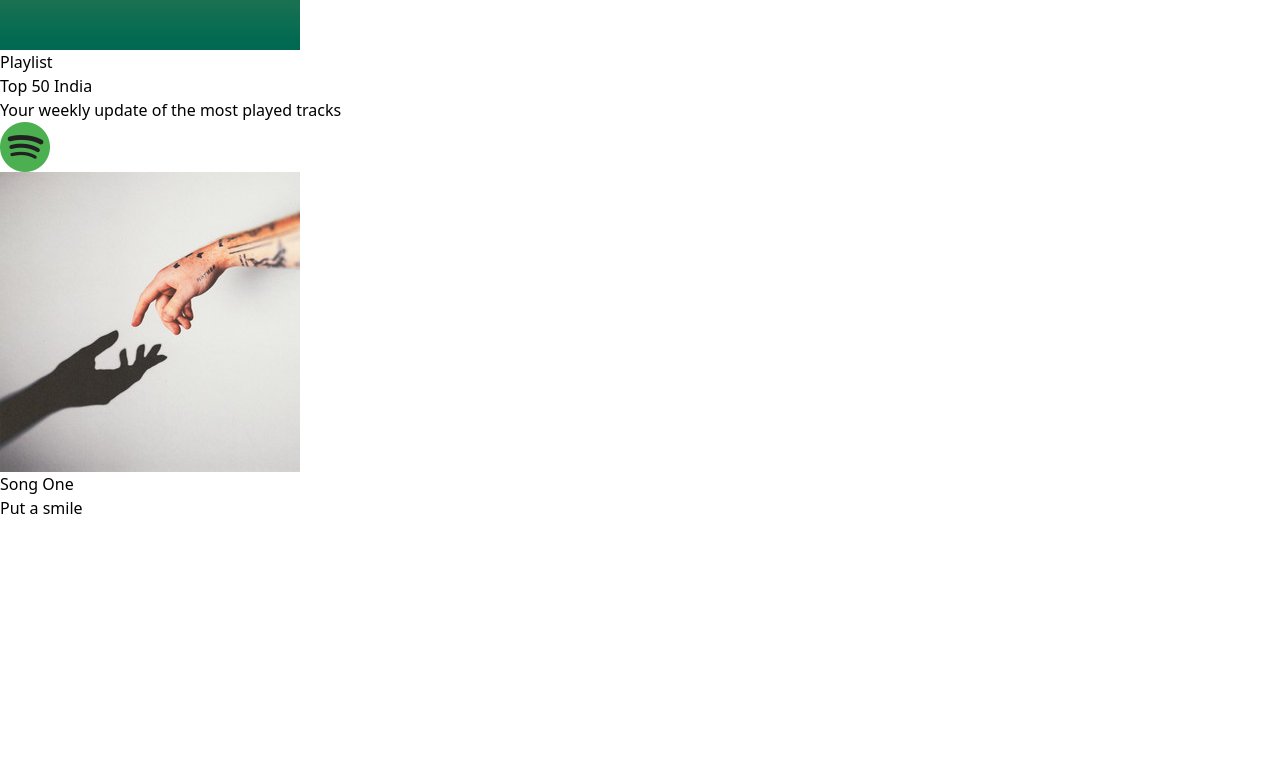
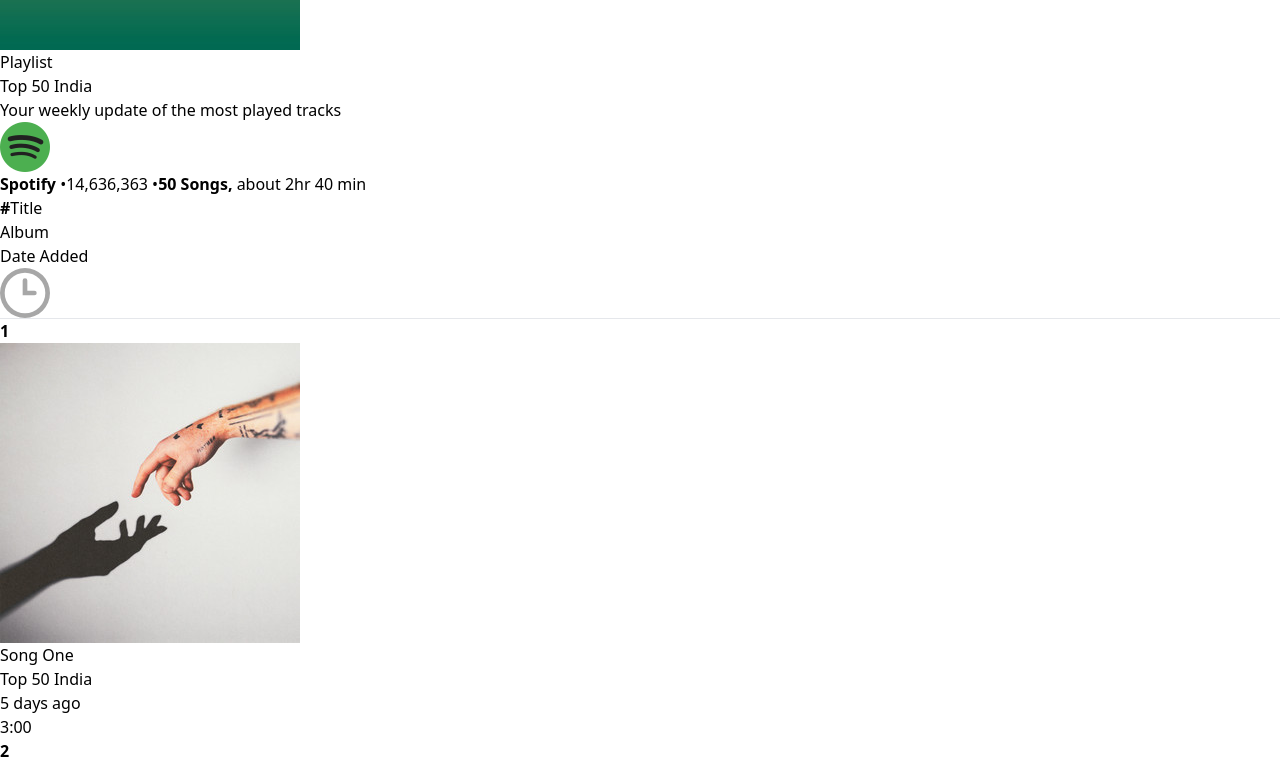
Before and after one commit to Amith-18/Spotify-Clone, a React (Vite) app: page /album/1 in a window 1280 px wide. Shown: the part 960-1721 px from the top of the page. Built offline with nearby package versions, Linux system fonts and the light colour scheme.

Commit message:
Modification in display DisplayAlbum navbar

```diff
--- a/src/Components/Display.jsx
+++ b/src/Components/Display.jsx
@@ -1,15 +1,24 @@
-import React from 'react'
-import { Route, Routes } from 'react-router-dom'
+import React, { useRef } from 'react'
+import { Route, Routes, useLocation } from 'react-router-dom'
 import DisplayHome from './DisplayHome'
 import DisplayAlbum from './DisplayAlbum'
+import { albumsData } from '../assets/assets'
 
 
 const Display = () => {
+
+  const displayRef = useRef();
+  const location = useLocation();
+  const isAlbum = location.pathname.includes('album');
+  const albumId = isAlbum ? location.pathname.slice(-1) : '';
+  const bgColor = albumsData[Number(albumId)].bgColor;
+
+
   return (
-    <div className='w-[100%] m-2 px-6 pt-4 rounded bg-[#121212] text-white overflow-auto lg:w-[75%] lg:ml-0'>
+    <div ref={displayRef} className='w-[100%] m-2 px-6 pt-4 rounded bg-[#121212] text-white overflow-auto lg:w-[75%] lg:ml-0'>
       <Routes>
-        <Route path='/' element={<DisplayHome/>} />
-        <Route path='/album/:id' element={<DisplayAlbum/>} />
+        <Route path='/' element={<DisplayHome />} />
+        <Route path='/album/:id' element={<DisplayAlbum />} />
       </Routes>
     </div>
   )
--- a/src/Components/DisplayAlbum.jsx
+++ b/src/Components/DisplayAlbum.jsx
@@ -1,7 +1,7 @@
 import React from 'react'
 import Navbar from './Navbar'
 import { useParams } from 'react-router-dom'
-import { albumsData, assets } from '../assets/assets';
+import { albumsData, assets, songsData } from '../assets/assets';
 
 const DisplayAlbum = () => {
 
@@ -18,10 +18,35 @@
                     <h2 className='text-5xl font-bold mb-4 md:text-7xl'>{albumData.name}</h2>
                     <h4>{albumData.desc}</h4>
                     <p className='mt-1'>
-                        <img className='' src={assets.spotify_logo} alt="" />
+                        <img className='inline-block w-5' src={assets.spotify_logo} alt="" />
+                        <b> Spotify </b>
+                        •14,636,363
+                        •<b>50 Songs, </b>
+                        about 2hr 40 min
                     </p>
                 </div>
             </div>
+            <div className="grid grid-cols-3 sm:grid-cols-4 mt-10 mb-4 pl-2 text-[#a7a7a7]">
+                <p><b className='mr-4'>#</b>Title</p>
+                <p>Album</p>
+                <p className='hidden sm:block'>Date Added</p>
+                <img className='m-auto w-4' src={assets.clock_icon} alt="" />
+            </div>
+            <hr />
+            {
+                songsData.map((item,index)=>(
+                    <div key={index} className="grid grid-cols-3 sm:grid-cols-4 gap-2 p-2 items-center text-[#a7a7a7] hover:bg-[#ffffff2b] cursor-pointer">
+                        <p className='text-white'>
+                            <b className='mr-4 text-[#a7a7a7]'>{index+1}</b>
+                            <img className='inline w-10 mr-5' src={item.image} alt="" />
+                            {item.name}
+                        </p>
+                        <p className='text-[15px]'>{albumData.name}</p>
+                        <p className='text-[15px] hidden sm:block'>5 days ago</p>
+                        <p className="text-[15px] text-center">{item.duration}</p>
+                    </div>
+                ))
+            }
         </>
     )
 }
--- a/src/Components/Navbar.jsx
+++ b/src/Components/Navbar.jsx
@@ -1,13 +1,17 @@
 import React from 'react'
 import { assets } from '../assets/assets'
+import { useNavigate } from 'react-router-dom'
 
 const Navbar = () => {
+
+    const navigate = useNavigate()
+
     return (
         <>
             <div className="w-full flex justify-between items-center font-semibold">
                 <div className="flex items-center gap-2">
-                    <img className='w-8 bg-black p-2 rounded-2xl cursor-pointer' src={assets.arrow_left} alt="" />
-                    <img className='w-8 bg-black p-2 rounded-2xl cursor-pointer' src={assets.arrow_right} alt="" />
+                    <img onClick={() => navigate(-1)} className='w-8 bg-black p-2 rounded-2xl cursor-pointer' src={assets.arrow_left} alt="" />
+                    <img onClick={() => navigate(+1)} className='w-8 bg-black p-2 rounded-2xl cursor-pointer' src={assets.arrow_right} alt="" />
                 </div>
                 <div className='flex items-center gap-4'>
                     <p className='bg-white text-black text-[15px] px-4 py-1 rounded-2xl hidden md:block cursor-pointer'>Explore Premium</p>
```
